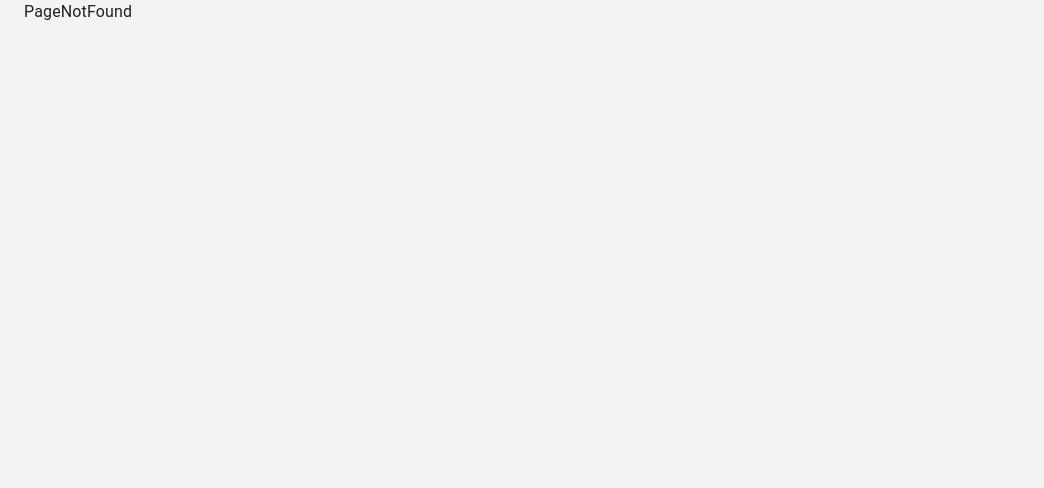
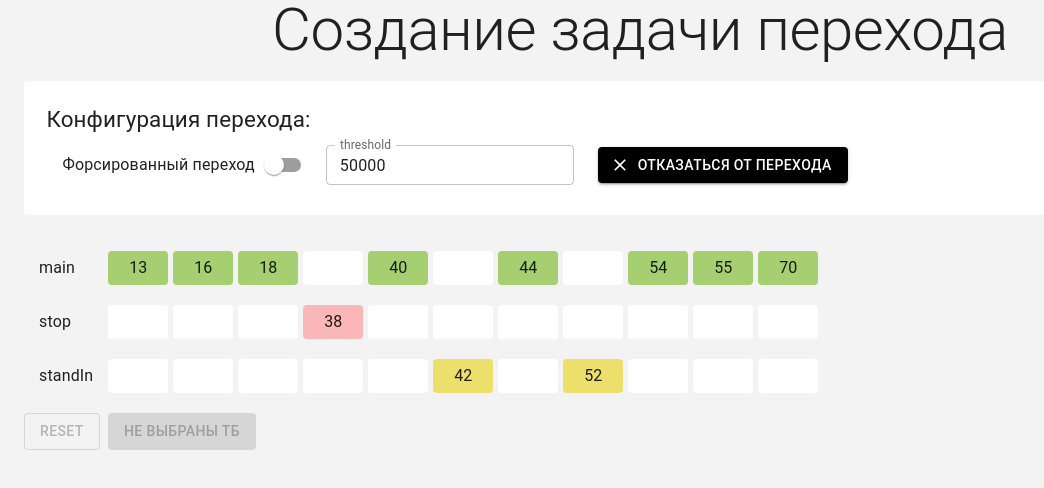
Before and after one commit to Petrovich1973/nerpa-si, a React (Create React App) app: page /create in a window 1280 px wide. Before the commit this address led to /not-found. Shown: the top 488 px of the page, without its empty margins (0-1044 px from the left). Built offline with nearby package versions, Linux system fonts and the light colour scheme.

Commit message:
форма создания задачи перехода done

```diff
--- a/src/App.css
+++ b/src/App.css
@@ -21,6 +21,29 @@
     align-items: center;
 }
 
+.toMain, .toSi {
+    position: relative;
+    height: 0;
+}
+.toMain:after {
+    content: '';
+    position: absolute; /* Абсолютное позиционирование */
+    left: 50%;
+    margin-left: -20px;
+    bottom: -43px;
+    border: 20px solid transparent; /* Прозрачные границы */
+    border-bottom: 10px solid #7e7e7e; /* Добавляем треугольник */
+}
+.toSi:after {
+    content: '';
+    position: absolute; /* Абсолютное позиционирование */
+    left: 50%;
+    margin-left: -20px;
+    top: -17px;
+    border: 20px solid transparent; /* Прозрачные границы */
+    border-top: 10px solid #7e7e7e; /* Добавляем треугольник */
+}
+
 .tableStateIdMegaToContour {
     border-spacing: 5px 20px;
 }
@@ -31,6 +54,8 @@
     cursor: default;
     width: 60px;
     box-sizing: border-box;
+    vertical-align: top;
+    border-radius: 4px;
 }
 
 .tableStateIdMegaToContour.configurationMode td {
--- a/src/App.js
+++ b/src/App.js
@@ -6,6 +6,7 @@ import {BrowserRouter, Routes, Route, Navigate} from "react-router-dom"
 import {ContextApp, initialState, reducerApp} from "./reducer.js"
 import PageDashboard from "./pages/PageDashboard"
 import PageNotFound from "./pages/PageNotFound"
+import PageCreateTransitionProcess from "./pages/PageCreateTransitionProcess"
 
 const theme = createTheme({
     palette: {
@@ -28,6 +29,7 @@ export default function App() {
                     <Routes>
                         <Route path="/" element={<Navigate to="/dashboard"/>}/>
                         <Route path={'/dashboard'} element={<PageDashboard />}/>
+                        <Route path={'/create'} element={<PageCreateTransitionProcess />}/>
                         <Route path={'/not-found'} element={<PageNotFound/>}/>
                         <Route path="*" element={<Navigate to="/not-found"/>}/>
                     </Routes>
--- a/src/components/PanelMonitoring.js
+++ b/src/components/PanelMonitoring.js
@@ -1,12 +1,16 @@
+import * as React from "react"
 import IconActionTransition from "../icons/IconActionTransition"
 import {Button} from "@mui/material"
 import IconQueue from "../icons/IconQueue"
-import * as React from "react"
+import { Link } from "react-router-dom"
+
 
 const PanelMonitoring = () => {
     return (
         <div className={'panelMonitoring'}>
             <Button
+                component={Link}
+                to="/create"
                 variant="contained"
                 size="medium"
                 startIcon={<IconActionTransition width="24" height="24"/>}
--- a/src/components/StateIdMegaConfiguration.js
+++ b/src/components/StateIdMegaConfiguration.js
@@ -1,15 +1,27 @@
 import * as React from "react"
 import {ContextApp} from "../reducer"
-import {Box, Button} from "@mui/material"
+import {Box, Button, FormControlLabel, Switch, TextField} from "@mui/material"
+import {Link} from "react-router-dom"
+import CloseIcon from '@mui/icons-material/Close'
 
+const thresholdInitial = '50000'
 export default function StateIdMegaConfiguration() {
 
     const {state} = React.useContext(ContextApp)
     const [newRelationship, setNewRelationship] = React.useState([])
+    const [goal, setGoal] = React.useState(null)
+    const [selected, setSelected] = React.useState([])
+    const [forcedTransition, setForcedTransition] = React.useState(false)
+    const [threshold, setThreshold] = React.useState(thresholdInitial)
 
-    const selected = newRelationship
+
+    React.useEffect(() => {
+        const selectedNew = newRelationship
             .filter((relationship, idx) => relationship.contour !== state.relationship[idx].contour)
             .map(relationship => relationship.idMega)
+        setSelected(selectedNew)
+        if (!selectedNew.length) setGoal(null)
+    }, [newRelationship, state])
 
     React.useEffect(() => {
         setNewRelationship(state.relationship)
@@ -25,7 +37,16 @@ export default function StateIdMegaConfiguration() {
             })
         })
 
-        if(td.contour !== 'stop') setNewRelationship(newState)
+        if (goal) {
+            if (td.contour === goal || (td.contourOrigin === td.contour)) setNewRelationship(newState)
+        } else {
+            setNewRelationship(newState)
+            setGoal(td.contour)
+        }
+
+        // if(td.contour !== 'stop') setNewRelationship(newState)
+
+        // setNewRelationship(newState)
     }
 
     const onClickTr = (contour) => {
@@ -33,15 +54,95 @@ export default function StateIdMegaConfiguration() {
             ...relationship,
             contour
         }))
-        if(contour !== 'stop') setNewRelationship(newState)
+
+        // if (contour !== 'stop') setNewRelationship(newState)
+
+        setNewRelationship(newState)
+        setGoal(contour)
+    }
+
+    const onReset = () => {
+        setNewRelationship(state.relationship)
+        setGoal(null)
+        setForcedTransition(false)
+        setThreshold(thresholdInitial)
+    }
+
+    const onChangeThreshold = (event) => {
+        const valueNew = event.target.value
+        if (Number.isInteger(+valueNew)) setThreshold(event.target.value)
     }
 
     return (
         <div>
 
-            <Button variant="outlined" onClick={() => setNewRelationship(state.relationship)}>Reset</Button>
+            <div style={{
+                padding: '1.4em',
+                margin: '1em 0',
+                borderRadius: 4,
+                backgroundColor: "white"
+            }}>
+                <div style={{fontSize: '140%'}}>Конфигурация перехода:</div>
+                <Box sx={{display: "flex", m: -1, alignItems: "center"}}>
 
-            {selected && <Box>Выбрано: {selected.join(',')} <small>(всего {selected.length})</small></Box>}
+                    {goal && <Box sx={{m: 1}}>Цель перехода: <strong style={{fontSize: '120%'}}>{goal}</strong></Box>}
+
+                    {Boolean(selected.length) && (
+                        <Box sx={{m: 1, position: "relative"}}>
+                            <div>Выбрано: <strong>{selected.join(',')}</strong></div>
+                            <div style={{position: "absolute", lineHeight: 1}}>
+                                <small>
+                                    <em>(всего {selected.length} Тб)</em>
+                                </small>
+                            </div>
+                        </Box>
+                    )}
+
+                    <Box sx={{m: 1}}>
+                        <FormControlLabel
+                            control={<Switch
+                                color="primary"
+                                checked={forcedTransition}
+                                onChange={() => setForcedTransition(!forcedTransition)}/>}
+                            label={<div style={{position: "relative"}}>
+                                <div>Форсированный переход</div>
+                                {forcedTransition && (
+                                    <div style={{position: "absolute", lineHeight: 1}}>
+                                        <small><em>Игнорировать докат ЖБТ</em></small>
+                                    </div>
+                                )}
+
+                            </div>}
+                            labelPlacement="start"
+                        />
+                    </Box>
+
+                    <Box sx={{m: 1}}>
+                        <TextField
+                            sx={{m: 1}}
+                            id="idThreshold"
+                            label="threshold"
+                            variant="outlined"
+                            size={'small'}
+                            value={threshold}
+                            onChange={onChangeThreshold}/>
+                    </Box>
+
+                    <Box sx={{m: 1}}>
+                        <Button
+                            component={Link}
+                            to="/dashboard"
+                            variant="contained"
+                            // size={'small'}
+                            startIcon={<CloseIcon/>}
+                            sx={{backgroundColor: '#000000'}}>
+                            Отказаться от перехода
+                        </Button>
+                    </Box>
+
+                </Box>
+            </div>
+
 
             <table className={'tableStateIdMegaToContour configurationMode'}>
                 <tbody>
@@ -52,24 +153,40 @@ export default function StateIdMegaConfiguration() {
                             <td onClick={() => onClickTr(contour)}>{contour}</td>
                             {state.idMega.map(idMega => {
 
-                            const isMatch = newRelationship
-                                .find(relationship => relationship.idMega === idMega)?.contour === contour
+                                const contourOrigin = state.relationship
+                                    .find(relationship => relationship.idMega === idMega)?.contour
 
-                            const isMatchOrigin = state.relationship
-                                .find(relationship => relationship.idMega === idMega)?.contour === contour
+                                const contourGoal = newRelationship
+                                    .find(relationship => relationship.idMega === idMega)?.contour
+
+                                const isMatch = contourGoal === contour
+
+                                const isMatchOrigin = contourOrigin === contour
 
                                 const backgroundColor = (isMatch || isMatchOrigin) ? state.color[contour] : 'white'
 
                                 const opacity = (isMatchOrigin && !isMatch) ? 0.3 : 1
 
-                            const boxShadow = (isMatch && !isMatchOrigin) ? 'inset 0 0 3px 0 black' : 'none'
+                                const boxShadow = (isMatch && !isMatchOrigin) ? 'inset 0 0 0 2px #7e7e7e' : 'none'
 
                                 return (
                                     <td
-                                    onClick={() => onClickTd({idMega, contour})}
+                                        onClick={() => onClickTd({idMega, contour, contourOrigin})}
                                         key={idMega}
                                         style={{backgroundColor, opacity, boxShadow}}>
+
+                                        {(isMatch && !isMatchOrigin) && (
+                                            <div
+                                                className={`${(contourOrigin === 'main' || contourOrigin === 'stop') &&
+                                                (contourGoal === 'standIn' || contourGoal === 'stop') ? (
+                                                    'toSi'
+                                                ) : (
+                                                    'toMain'
+                                                )}`}/>
+                                        )}
+
                                         {(isMatchOrigin || isMatch) ? idMega : ''}
+
                                     </td>
                                 )
                             })}
@@ -77,6 +194,18 @@ export default function StateIdMegaConfiguration() {
                     ))}
                 </tbody>
             </table>
+
+            <Button
+                disabled={!selected.length && !forcedTransition && threshold === thresholdInitial}
+                variant="outlined"
+                onClick={onReset}>
+                Reset
+            </Button>
+            &nbsp;&nbsp;
+            <Button variant="contained" onClick={() => alert('Send!')} disabled={!selected.length}>
+                {selected.length ? 'Поехали!' : 'Не выбраны Тб'}
+            </Button>
+
         </div>
     )
 }
--- /dev/null
+++ b/src/pages/PageCreateTransitionProcess.js
@@ -0,0 +1,15 @@
+import * as React from "react"
+import Typography from "@mui/material/Typography"
+import StateIdMegaConfiguration from "../components/StateIdMegaConfiguration"
+
+export default function PageCreateTransitionProcess() {
+
+    return (
+        <div>
+            <Typography align={"center"} variant="h2" component="h1" sx={{lineHeight: 1}} gutterBottom>
+                Создание задачи перехода
+            </Typography>
+            <StateIdMegaConfiguration/>
+        </div>
+    )
+}
--- a/src/pages/PageDashboard.js
+++ b/src/pages/PageDashboard.js
@@ -1,14 +1,9 @@
+import * as React from "react"
 import Typography from "@mui/material/Typography"
 import PanelMonitoring from "../components/PanelMonitoring"
-import * as React from "react"
-// import {ContextApp} from "../reducer"
-// import {CONST_UPDATE_GLOBAL} from "../constants"
 import StateIdMegaMonitoring from "../components/StateIdMegaMonitoring"
-import StateIdMegaConfiguration from "../components/StateIdMegaConfiguration"
 
 export default function PageDashboard() {
-
-    // const {state, dispatch} = React.useContext(ContextApp);
 
     return (
         <div>
@@ -17,7 +12,6 @@ export default function PageDashboard() {
             </Typography>
             <PanelMonitoring/>
             <StateIdMegaMonitoring/>
-            <StateIdMegaConfiguration/>
         </div>
     )
 }
```
Lines whose indentation alone changed are shown as unchanged.
